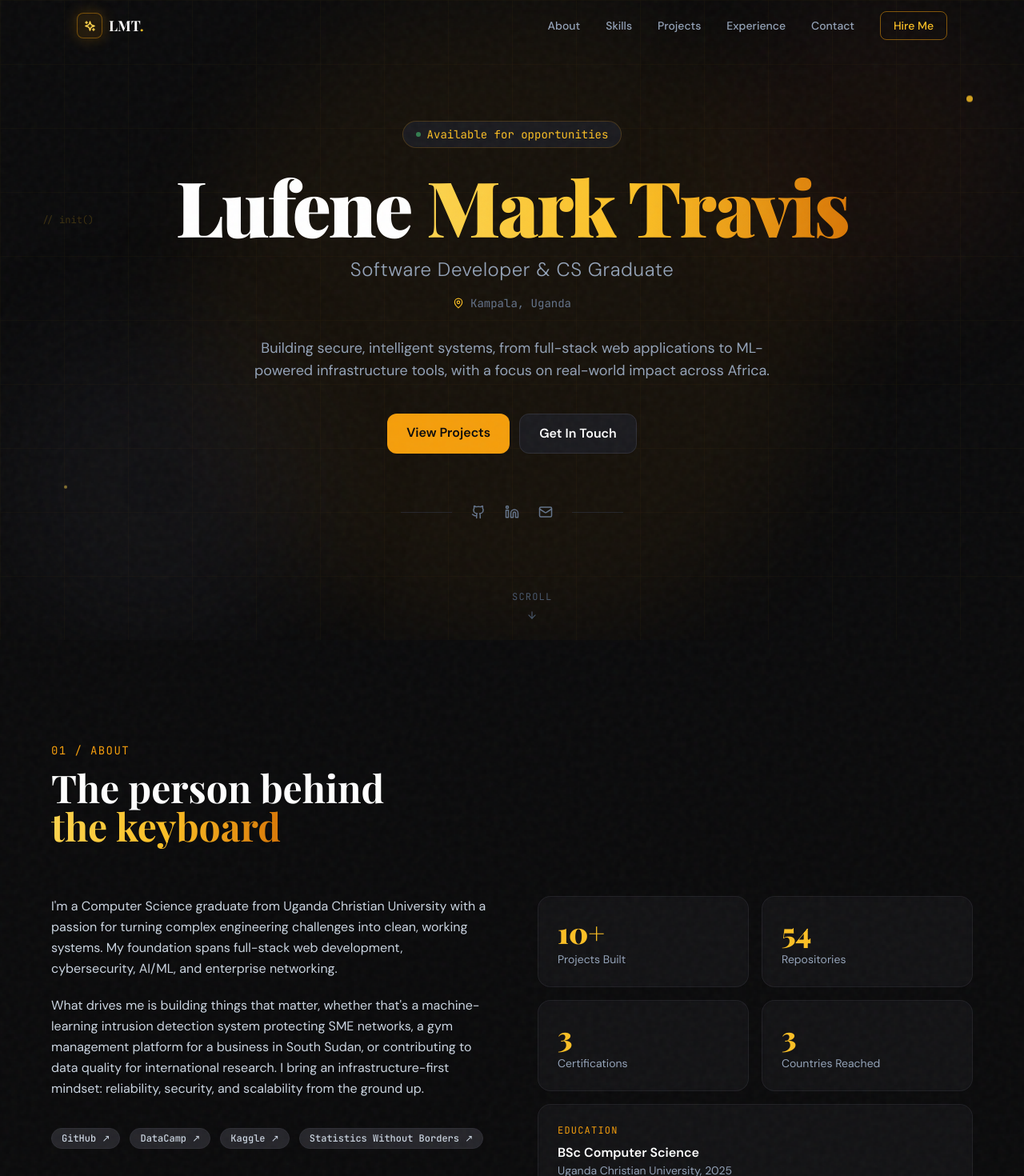
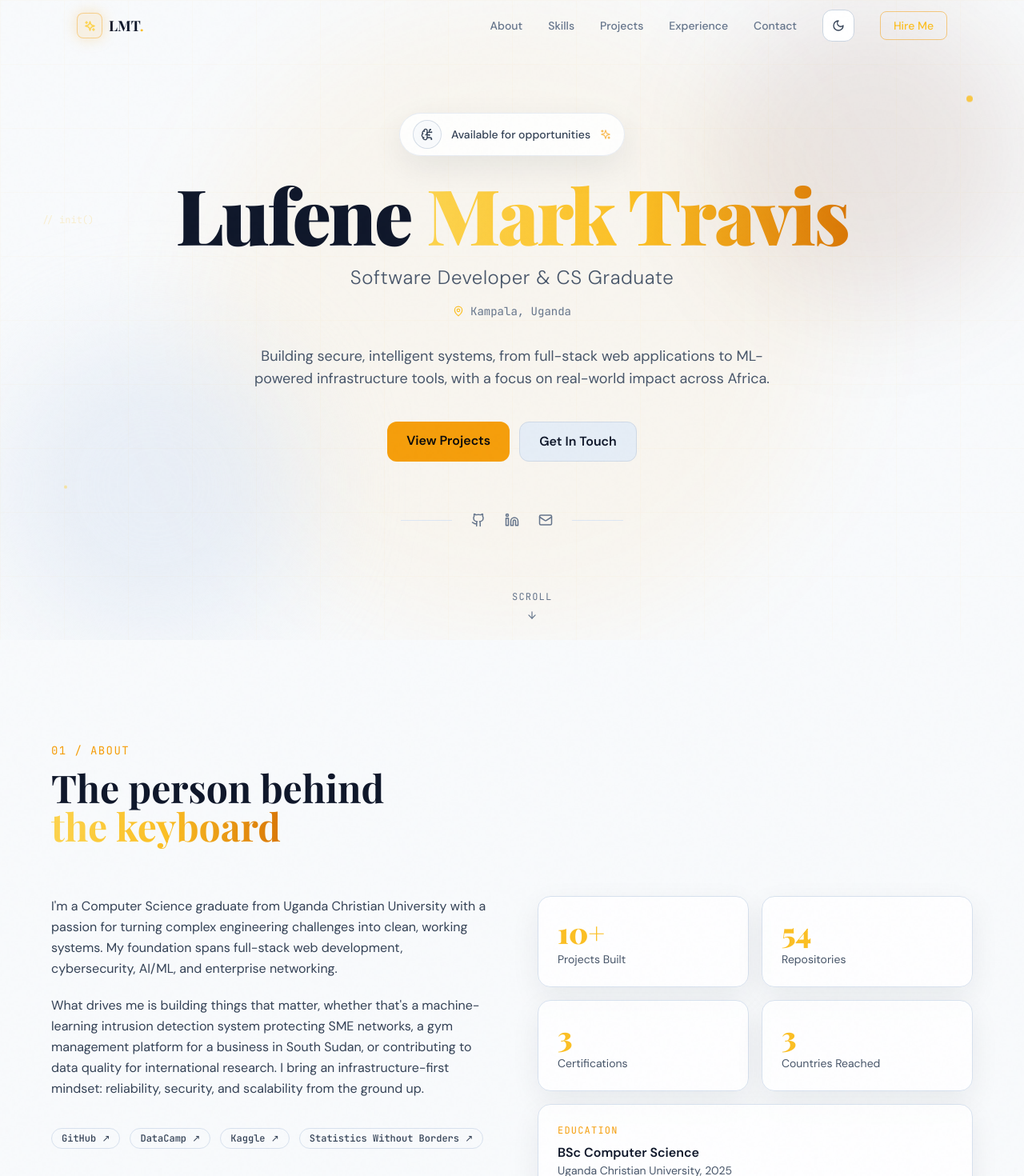
Before and after one commit to Humble689/portfolio-redesigned2, a React (Vite) app in the folder portfolio/: page / in a window 1280 px wide. Shown: the top 1470 px of the page at 80% size. Built offline with nearby package versions, Linux system fonts and the light colour scheme.

Commit message:
feat: add custom hook useTheme for theme management with localStorage support

```diff
--- a/portfolio/index.html
+++ b/portfolio/index.html
@@ -1,8 +1,27 @@
 <!doctype html>
-<html lang="en" class="dark">
+<html lang="en">
   <head>
     <meta charset="UTF-8" />
     <meta name="viewport" content="width=device-width, initial-scale=1.0" />
+    <meta name="color-scheme" content="dark light" />
+    <script>
+      (function () {
+        try {
+          var savedTheme = localStorage.getItem('portfolio-theme');
+          var prefersDark = window.matchMedia('(prefers-color-scheme: dark)').matches;
+          var resolvedTheme = savedTheme === 'light' || savedTheme === 'dark'
+            ? savedTheme
+            : (prefersDark ? 'dark' : 'light');
+
+          document.documentElement.classList.remove('light', 'dark');
+          document.documentElement.classList.add(resolvedTheme);
+          document.documentElement.style.colorScheme = resolvedTheme;
+        } catch (e) {
+          document.documentElement.classList.add('dark');
+          document.documentElement.style.colorScheme = 'dark';
+        }
+      })();
+    </script>
     <title>Lufene Mark Travis, Software Developer & CS Graduate</title>
     <meta name="description" content="Portfolio of Lufene Mark Travis, a Computer Science graduate from Uganda Christian University specializing in full-stack development, cybersecurity, and AI systems." />
     <meta name="keywords" content="Lufene Mark Travis, software developer, Uganda, React, Node.js, Python, cybersecurity, AI, portfolio" />
--- a/portfolio/src/App.tsx
+++ b/portfolio/src/App.tsx
@@ -7,12 +7,15 @@ import Experience from './sections/Experience';
 import Education from './sections/Education';
 import Contact from './sections/Contact';
 import Footer from './components/Footer';
+import { useTheme } from './hooks/useTheme';
 import './styles/index.css';
 
 export default function App() {
+  const { theme, toggleTheme } = useTheme();
+
   return (
     <div className="grain min-h-screen">
-      <Navbar />
+      <Navbar theme={theme} onToggleTheme={toggleTheme} />
       <main>
         <Hero />
         <About />
--- a/portfolio/src/components/Navbar.tsx
+++ b/portfolio/src/components/Navbar.tsx
@@ -1,6 +1,7 @@
 import { useState, useEffect } from 'react';
 import { motion, AnimatePresence } from 'framer-motion';
-import { Sparkles } from 'lucide-react';
+import { Moon, Sparkles, Sun } from 'lucide-react';
+import type { Theme } from '../hooks/useTheme';
 
 const links = [
   { label: 'About', href: '#about' },
@@ -10,7 +11,12 @@ const links = [
   { label: 'Contact', href: '#contact' },
 ];
 
-export default function Navbar() {
+type NavbarProps = {
+  theme: Theme;
+  onToggleTheme: () => void;
+};
+
+export default function Navbar({ theme, onToggleTheme }: NavbarProps) {
   const [scrolled, setScrolled] = useState(false);
   const [mobileOpen, setMobileOpen] = useState(false);
   const [active, setActive] = useState('');
@@ -32,14 +38,20 @@ export default function Navbar() {
       animate={{ y: 0, opacity: 1 }}
       transition={{ duration: 0.6, ease: 'easeOut' }}
       className={`fixed top-0 left-0 right-0 z-50 transition-all duration-300 ${
-        scrolled ? 'bg-ink-950/90 backdrop-blur-md border-b border-ink-700/50' : ''
+        scrolled
+          ? theme === 'dark'
+            ? 'bg-ink-950/90 backdrop-blur-md border-b border-ink-700/50'
+            : 'bg-white/85 backdrop-blur-md border-b border-slate-200/80 shadow-[0_6px_24px_rgba(15,23,42,0.06)]'
+          : ''
       }`}
     >
       <nav className="max-w-6xl mx-auto px-4 sm:px-6 lg:px-8 h-16 flex items-center justify-between">
         {/* Logo */}
         <a
           href="#"
-          className="group inline-flex items-center gap-2 font-display font-bold text-lg text-white transition-colors hover:text-gold-300"
+          className={`group inline-flex items-center gap-2 font-display font-bold text-lg transition-colors ${
+            theme === 'dark' ? 'text-white hover:text-gold-300' : 'text-slate-900 hover:text-gold-700'
+          }`}
           aria-label="LMT home"
         >
           <span className="relative inline-flex h-8 w-8 items-center justify-center rounded-lg border border-gold-500/40 bg-gold-500/10 text-gold-300 shadow-[0_0_18px_rgba(245,158,11,0.25)] transition-all duration-300 group-hover:scale-105 group-hover:border-gold-400/70 group-hover:shadow-[0_0_24px_rgba(245,158,11,0.45)]">
@@ -58,13 +70,31 @@ export default function Navbar() {
                 href={link.href}
                 onClick={() => handleNav(link.href)}
                 className={`text-sm font-body font-medium transition-colors hover-underline ${
-                  active === link.href ? 'text-gold-400' : 'text-slate-400 hover:text-white'
+                  active === link.href
+                    ? 'text-gold-500'
+                    : theme === 'dark'
+                      ? 'text-slate-400 hover:text-white'
+                      : 'text-slate-600 hover:text-slate-900'
                 }`}
               >
                 {link.label}
               </a>
             </li>
           ))}
+          <li>
+            <button
+              type="button"
+              onClick={onToggleTheme}
+              aria-label={theme === 'dark' ? 'Switch to light mode' : 'Switch to dark mode'}
+              className={`inline-flex h-10 w-10 items-center justify-center rounded-xl border transition-all duration-200 ${
+                theme === 'dark'
+                  ? 'border-ink-600 bg-ink-800 text-gold-300 hover:border-gold-500/40 hover:bg-ink-700'
+                  : 'border-slate-300 bg-white text-slate-700 hover:border-gold-500/40 hover:text-gold-700'
+              }`}
+            >
+              {theme === 'dark' ? <Sun size={16} /> : <Moon size={16} />}
+            </button>
+          </li>
           <li>
             <a
               href="mailto:marktravis689@gmail.com"
@@ -76,15 +106,29 @@ export default function Navbar() {
         </ul>
 
         {/* Mobile toggle */}
-        <button
-          onClick={() => setMobileOpen(!mobileOpen)}
-          className="md:hidden flex flex-col gap-1.5 p-2"
-          aria-label="Toggle menu"
-        >
-          <span className={`w-5 h-0.5 bg-white transition-all duration-300 ${mobileOpen ? 'rotate-45 translate-y-2' : ''}`} />
-          <span className={`w-5 h-0.5 bg-white transition-all duration-300 ${mobileOpen ? 'opacity-0' : ''}`} />
-          <span className={`w-5 h-0.5 bg-white transition-all duration-300 ${mobileOpen ? '-rotate-45 -translate-y-2' : ''}`} />
-        </button>
+        <div className="md:hidden flex items-center gap-1.5">
+          <button
+            type="button"
+            onClick={onToggleTheme}
+            aria-label={theme === 'dark' ? 'Switch to light mode' : 'Switch to dark mode'}
+            className={`inline-flex h-9 w-9 items-center justify-center rounded-lg border transition-colors ${
+              theme === 'dark'
+                ? 'border-ink-600 bg-ink-800 text-gold-300'
+                : 'border-slate-300 bg-white text-slate-700'
+            }`}
+          >
+            {theme === 'dark' ? <Sun size={15} /> : <Moon size={15} />}
+          </button>
+          <button
+            onClick={() => setMobileOpen(!mobileOpen)}
+            className="flex flex-col gap-1.5 p-2"
+            aria-label="Toggle menu"
+          >
+            <span className={`w-5 h-0.5 transition-all duration-300 ${theme === 'dark' ? 'bg-white' : 'bg-slate-800'} ${mobileOpen ? 'rotate-45 translate-y-2' : ''}`} />
+            <span className={`w-5 h-0.5 transition-all duration-300 ${theme === 'dark' ? 'bg-white' : 'bg-slate-800'} ${mobileOpen ? 'opacity-0' : ''}`} />
+            <span className={`w-5 h-0.5 transition-all duration-300 ${theme === 'dark' ? 'bg-white' : 'bg-slate-800'} ${mobileOpen ? '-rotate-45 -translate-y-2' : ''}`} />
+          </button>
+        </div>
       </nav>
 
       {/* Mobile menu */}
@@ -94,7 +138,9 @@ export default function Navbar() {
             initial={{ opacity: 0, height: 0 }}
             animate={{ opacity: 1, height: 'auto' }}
             exit={{ opacity: 0, height: 0 }}
-            className="md:hidden bg-ink-900/95 backdrop-blur-md border-b border-ink-700"
+            className={`md:hidden backdrop-blur-md border-b ${
+              theme === 'dark' ? 'bg-ink-900/95 border-ink-700' : 'bg-white/95 border-slate-200'
+            }`}
           >
             <ul className="px-6 py-4 flex flex-col gap-4">
               {links.map((link) => (
@@ -102,14 +148,19 @@ export default function Navbar() {
                   <a
                     href={link.href}
                     onClick={() => handleNav(link.href)}
-                    className="block text-slate-300 hover:text-gold-400 font-medium transition-colors"
+                    className={`block font-medium transition-colors ${
+                      theme === 'dark' ? 'text-slate-300 hover:text-gold-400' : 'text-slate-700 hover:text-gold-700'
+                    }`}
                   >
                     {link.label}
                   </a>
                 </li>
               ))}
               <li>
-                <a href="mailto:marktravis689@gmail.com" className="text-gold-400 font-medium">
+                <a
+                  href="mailto:marktravis689@gmail.com"
+                  className={`font-medium ${theme === 'dark' ? 'text-gold-400' : 'text-gold-700'}`}
+                >
                   Hire Me →
                 </a>
               </li>
--- /dev/null
+++ b/portfolio/src/hooks/useTheme.ts
@@ -0,0 +1,36 @@
+import { useEffect, useState } from 'react';
+
+export type Theme = 'light' | 'dark';
+
+const STORAGE_KEY = 'portfolio-theme';
+
+function getInitialTheme(): Theme {
+  if (typeof window === 'undefined') {
+    return 'dark';
+  }
+
+  const saved = window.localStorage.getItem(STORAGE_KEY);
+  if (saved === 'light' || saved === 'dark') {
+    return saved;
+  }
+
+  return window.matchMedia('(prefers-color-scheme: dark)').matches ? 'dark' : 'light';
+}
+
+export function useTheme() {
+  const [theme, setTheme] = useState<Theme>(getInitialTheme);
+
+  useEffect(() => {
+    const root = document.documentElement;
+    root.classList.remove('light', 'dark');
+    root.classList.add(theme);
+    root.style.colorScheme = theme;
+    window.localStorage.setItem(STORAGE_KEY, theme);
+  }, [theme]);
+
+  const toggleTheme = () => {
+    setTheme((current) => (current === 'dark' ? 'light' : 'dark'));
+  };
+
+  return { theme, toggleTheme };
+}
--- a/portfolio/src/sections/Hero.tsx
+++ b/portfolio/src/sections/Hero.tsx
@@ -1,5 +1,5 @@
 import { motion } from 'framer-motion';
-import { ArrowDown, Github, Linkedin, Mail, MapPin } from 'lucide-react';
+import { ArrowDown, BrainCircuit, Github, Linkedin, Mail, MapPin, Sparkles } from 'lucide-react';
 import { personal } from '../data/content';
 
 const stagger = {
@@ -61,10 +61,16 @@ export default function Hero() {
         >
           {/* Badge */}
           <motion.div variants={stagger.item} className="mb-6 flex justify-center">
-            <span className="inline-flex items-center gap-2 px-4 py-1.5 bg-ink-800 border border-gold-500/20 rounded-full text-sm font-mono text-gold-400">
-              <span className="w-1.5 h-1.5 bg-green-400 rounded-full animate-pulse" />
-              Available for opportunities
-            </span>
+            <div className="inline-flex items-center gap-3 rounded-full border border-slate-200/80 bg-white/85 px-4 py-2 shadow-[0_14px_40px_rgba(15,23,42,0.08)] backdrop-blur-md dark:border-cyan-400/20 dark:bg-slate-950/70 dark:shadow-[0_0_30px_rgba(34,211,238,0.08)]">
+              <span className="relative flex h-9 w-9 items-center justify-center rounded-full border border-slate-300/80 bg-slate-50 text-slate-700 dark:border-cyan-400/25 dark:bg-cyan-400/10 dark:text-cyan-300">
+                <BrainCircuit size={16} />
+                <span className="absolute inset-0 rounded-full border border-white/40 animate-pulse dark:border-cyan-300/20" />
+              </span>
+              <span className="text-sm font-medium text-slate-700 dark:text-slate-100">
+                Available for opportunities
+              </span>
+              <Sparkles size={14} className="text-amber-500/70 dark:text-cyan-300/70" />
+            </div>
           </motion.div>
 
           {/* Name */}
--- a/portfolio/src/styles/index.css
+++ b/portfolio/src/styles/index.css
@@ -9,11 +9,17 @@
 
   html {
     scroll-behavior: smooth;
+    color-scheme: dark;
+  }
+
+  html.light {
+    color-scheme: light;
   }
 
   body {
     @apply bg-ink-950 text-white font-body antialiased;
     overflow-x: hidden;
+    transition: background-color 240ms ease, color 240ms ease;
   }
 
   ::selection {
@@ -130,3 +136,78 @@
   80% { transform: translate(3%, 35%); }
   90% { transform: translate(-10%, 10%); }
 }
+
+/* Light mode palette remap */
+html.light body {
+  background: #f4f7fb;
+  color: #0f172a;
+}
+
+html.light .bg-ink-950 {
+  background-color: #f8fafc !important;
+}
+
+html.light .bg-ink-900 {
+  background-color: #eef3f9 !important;
+}
+
+html.light .bg-ink-900\/95 {
+  background-color: rgba(238, 243, 249, 0.95) !important;
+}
+
+html.light .bg-ink-800 {
+  background-color: #e5edf6 !important;
+}
+
+html.light .bg-ink-800\/50 {
+  background-color: rgba(229, 237, 246, 0.68) !important;
+}
+
+html.light .bg-ink-700 {
+  background-color: #dce6f3 !important;
+}
+
+html.light .bg-ink-700\/30 {
+  background-color: rgba(220, 230, 243, 0.55) !important;
+}
+
+html.light .text-white {
+  color: #0f172a !important;
+}
+
+html.light .text-slate-300 {
+  color: #334155 !important;
+}
+
+html.light .text-slate-400 {
+  color: #475569 !important;
+}
+
+html.light .text-slate-500,
+html.light .text-slate-600 {
+  color: #64748b !important;
+}
+
+html.light .border-ink-800,
+html.light .border-ink-700,
+html.light .border-ink-700\/50,
+html.light .border-ink-600,
+html.light .border-ink-600\/50 {
+  border-color: #cfd9e6 !important;
+}
+
+html.light .card-glass {
+  background: rgba(255, 255, 255, 0.78);
+  border-color: #d7e1ee;
+  box-shadow: 0 12px 36px rgba(15, 23, 42, 0.07);
+}
+
+html.light .tag {
+  background: #f8fafc;
+  border-color: #d7e1ee;
+  color: #334155;
+}
+
+html.light .grain::before {
+  opacity: 0.4;
+}
```
Also changed, not shown: portfolio/src/sections/Contact.tsx (+16 -6 lines), 6 other files (tests, documents, lock files or other folders).
